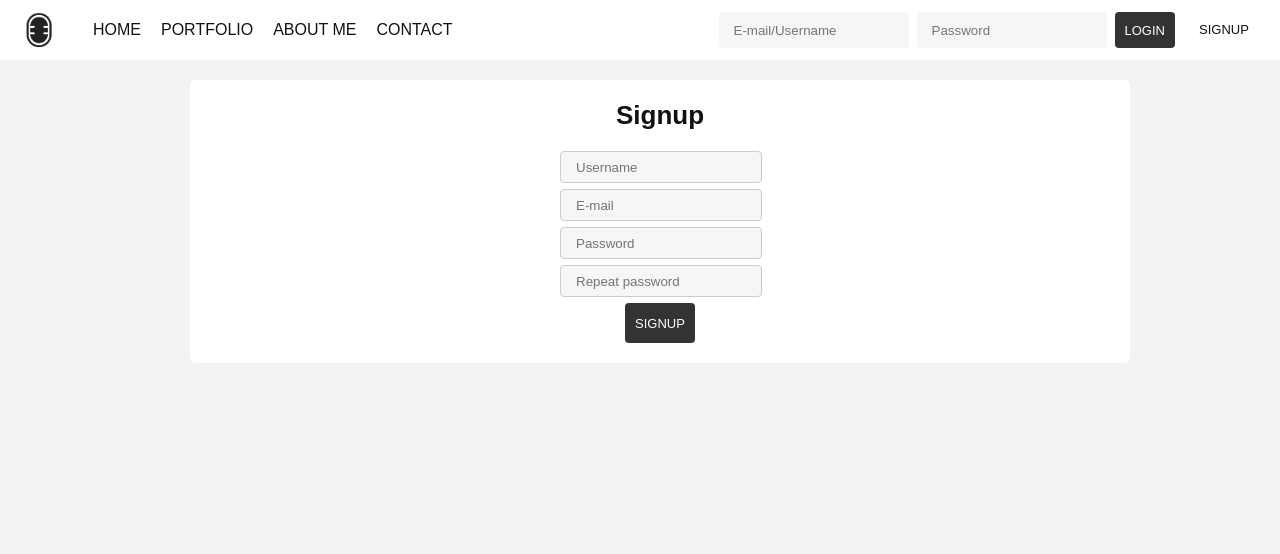
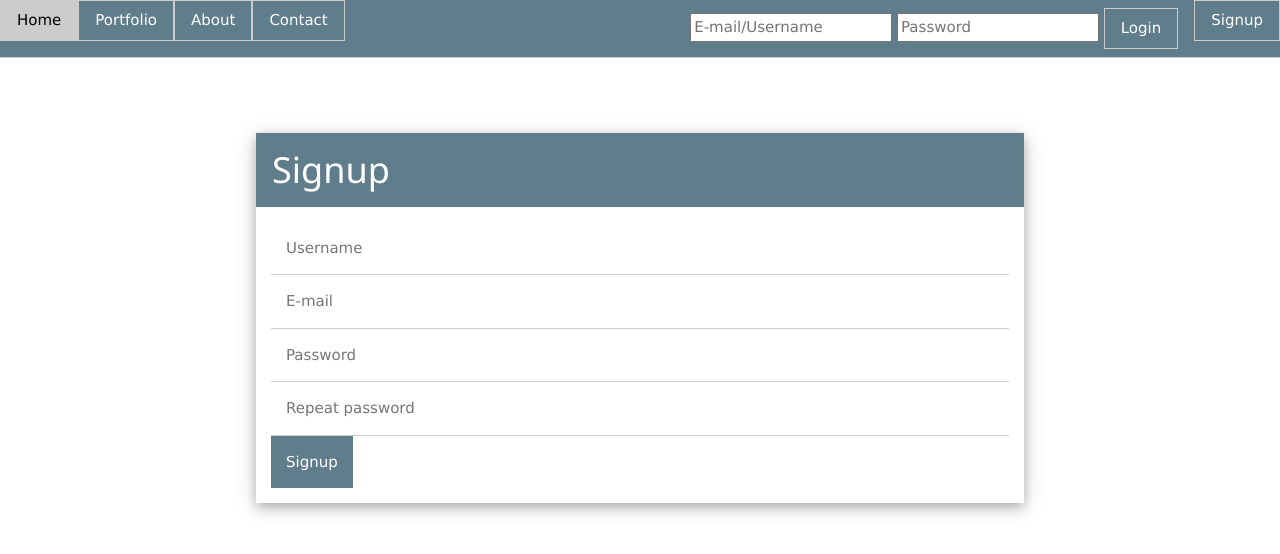
Before and after one commit to christopherbergstrom/loginSystem, a PHP site: page /signup.php in a window 1280 px wide. Shown: the top 554 px of the page. Run offline with PHP 8.4, Linux system fonts and the light colour scheme.

Commit message:
all my stuff is in and all comments made

```diff
--- a/header.php
+++ b/header.php
@@ -2,33 +2,30 @@
   // First we start a session which allow for us to store information as SESSION variables.
   session_start();
   // "require" creates an error message and stops the script. "include" creates an error and continues the script.
+  // this creates the file to create the connection to the database
   require "includes/dbh.inc.php";
 ?>
 <!DOCTYPE html>
 <html>
   <head>
     <meta charset="utf-8">
-    <meta name="description" content="This is an example of a meta description. This will often show up in search results.">
+    <meta name="description" content="Simple login system using mysql and php.">
     <meta name=viewport content="width=device-width, initial-scale=1">
-    <title></title>
+    <title>Login System</title>
+    <!-- link to w3.css -->
+    <link rel="stylesheet" href="https://www.w3schools.com/w3css/4/w3.css">
+    <!-- link to my css -->
     <link rel="stylesheet" href="style.css">
   </head>
   <body>
 
     <!-- Here is the header where I decided to include the login form for this tutorial. -->
     <header>
-      <nav class="nav-header-main">
-        <a class="header-logo" href="index.php">
-          <img src="img/logo.png" alt="mmtuts logo">
-        </a>
-        <ul>
-          <li><a href="index.php">Home</a></li>
-          <li><a href="#">Portfolio</a></li>
-          <li><a href="#">About me</a></li>
-          <li><a href="#">Contact</a></li>
-        </ul>
-      </nav>
-      <div class="header-login">
+      <nav class="w3-bar w3-border-bottom w3-blue-grey">
+        <a class="w3-bar-item w3-border w3-button" href="index.php">Home</a>
+        <a class="w3-bar-item w3-border w3-button" href="#">Portfolio</a>
+        <a class="w3-bar-item w3-border w3-button" href="#">About</a>
+        <a class="w3-bar-item w3-border w3-button" href="#">Contact</a>
         <!--
         Here is the HTML login form.
         Notice that the "method" is set to "post" because the data we send is sensitive data.
@@ -38,18 +35,21 @@
         -->
         <?php
         if (!isset($_SESSION['id'])) {
-          echo '<form action="includes/login.inc.php" method="post">
-            <input type="text" name="mailuid" placeholder="E-mail/Username">
-            <input type="password" name="pwd" placeholder="Password">
-            <button type="submit" name="login-submit">Login</button>
+          echo '
+          <a class="w3-bar-item w3-border w3-button w3-right" href="signup.php" class="header-signup">Signup</a>
+          <form class="w3-bar-item w3-right" action="includes/login.inc.php" method="post">
+          <input type="text" name="username" placeholder="E-mail/Username">
+          <input type="password" name="password" placeholder="Password">
+          <button class="w3-button w3-border" type="submit" name="login-submit">Login</button>
           </form>
-          <a href="signup.php" class="header-signup">Signup</a>';
+          ';
         }
         else if (isset($_SESSION['id'])) {
-          echo '<form action="includes/logout.inc.php" method="post">
-            <button type="submit" name="login-submit">Logout</button>
+          echo '<form class="w3-bar-item w3-right" action="includes/logout.inc.php" method="post">
+            <button class="w3-button w3-border" type="submit" name="login-submit">Logout</button>
           </form>';
         }
         ?>
-      </div>
+      <!-- </div> -->
+      </nav>
     </header>
--- a/includes/dbh.inc.php
+++ b/includes/dbh.inc.php
@@ -1,4 +1,5 @@
 <?php
+// login credentials with my localhost username and password
 $dBServername = "localhost";
 $dBUsername = "root";
 $dBPassword = "root";
--- a/index.php
+++ b/index.php
@@ -5,7 +5,7 @@
 
     <main>
       <div class="wrapper-main">
-        <section class="section-default">
+        <section class="w3-panel w3-blue-grey w3-card-4 w3-center">
           <!--
           We can choose whether or not to show ANY content on our pages depending on if we are logged in or not. I talk more about SESSION variables in the login.inc.php file!
           -->
--- a/signup.php
+++ b/signup.php
@@ -5,21 +5,23 @@
 
     <main>
       <div class="wrapper-main">
-        <section class="section-default">
-          <h1>Signup</h1>
+        <section class="w3-card-4 signup-section">
+          <div class="w3-container w3-blue-grey">
+            <h1>Signup</h1>
+          </div>
           <?php
           // Here we create an error message if the user made an error trying to sign up.
           if (isset($_GET["error"])) {
             if ($_GET["error"] == "emptyfields") {
               echo '<p class="signuperror">Fill in all fields!</p>';
             }
-            else if ($_GET["error"] == "invaliduidmail") {
+            else if ($_GET["error"] == "invalidusernameemail") {
               echo '<p class="signuperror">Invalid username and e-mail!</p>';
             }
-            else if ($_GET["error"] == "invaliduid") {
+            else if ($_GET["error"] == "invalidusername") {
               echo '<p class="signuperror">Invalid username!</p>';
             }
-            else if ($_GET["error"] == "invalidmail") {
+            else if ($_GET["error"] == "invalidemail") {
               echo '<p class="signuperror">Invalid e-mail!</p>';
             }
             else if ($_GET["error"] == "passwordcheck") {
@@ -41,32 +43,32 @@
             // Here we check if the user already tried submitting data.
 
             // We check username.
-            if (!empty($_GET["uid"])) {
-              echo '<input type="text" name="uid" placeholder="Username" value="'.$_GET["uid"].'">';
+            if (!empty($_GET["username"])) {
+              echo '<input class="w3-input" type="text" name="username" placeholder="Username" value="'.$_GET["username"].'">';
             }
             else {
-              echo '<input type="text" name="uid" placeholder="Username">';
+              echo '<input class="w3-input" type="text" name="username" placeholder="Username">';
             }
 
-            // We check e-mail.
-            if (!empty($_GET["mail"])) {
-              echo '<input type="text" name="mail" placeholder="E-mail" value="'.$_GET["mail"].'">';
+            // We check e-email.
+            if (!empty($_GET["email"])) {
+              echo '<input class="w3-input" type="text" name="email" placeholder="E-mail" value="'.$_GET["email"].'">';
             }
             else {
-              echo '<input type="text" name="mail" placeholder="E-mail">';
+              echo '<input class="w3-input" type="text" name="email" placeholder="E-mail">';
             }
             ?>
-            <input type="password" name="pwd" placeholder="Password">
-            <input type="password" name="pwd-repeat" placeholder="Repeat password">
-            <button type="submit" name="signup-submit">Signup</button>
+            <input class="w3-input" type="password" name="password" placeholder="Password">
+            <input class="w3-input" type="password" name="password-repeat" placeholder="Repeat password">
+            <button class="w3-btn w3-blue-grey" type="submit" name="signup-submit">Signup</button>
           </form>
           <!--
           NOTES FOR ME BEFORE DOING PHP!
           <form class="form-signup" action="includes/signup.inc.php" method="post">
-            <input type="text" name="uid" placeholder="Username">
-            <input type="text" name="mail" placeholder="E-mail">
-            <input type="password" name="pwd" placeholder="Password">
-            <input type="password" name="pwd-repeat" placeholder="Repeat password">
+            <input type="text" name="username" placeholder="Username">
+            <input type="text" name="email" placeholder="E-mail">
+            <input type="password" name="password" placeholder="Password">
+            <input type="password" name="password-repeat" placeholder="Repeat password">
             <button type="submit" name="signup-submit">Signup</button>
           </form>
           -->
--- a/style.css
+++ b/style.css
@@ -1,192 +1,24 @@
-* {
-  margin: 0;
-  padding: 0;
-  text-decoration: none;
+.signup-section {
+	width: 60vw;
+	margin: 5rem auto;
 }
-
-button {
-  cursor: pointer;
+.signup-section form {
+	padding: 1rem;
 }
-
-body {
-  background-color: #F3F3F3;
+.signup-section form * {
+	padding: 1rem;
+	/* margin: 1rem; */
 }
-
-.wrapper-main {
-  width: 900px;
-  margin: 0 auto;
-}
-
-header {
-  width: calc(100% - 30px);
-  height: 60px;
-  padding: 0 15px;
-  background-color: #FFF;
-  display: flex;
-  flex-direction: row;
-  justify-content: space-between;
-  align-items: center;
-}
-
-.nav-header-main {
-  height: 80%;
-  display: flex;
-  flex-direction: row;
-}
-
-.header-logo {
-  width: 48px;
-  padding-right: 20px;
-}
-
-.nav-header-main img {
-  height: 100%;
-}
-
-.nav-header-main ul {
-  height: 100%;
-}
-
-.nav-header-main ul li {
-  list-style: none;
-  float: left;
-  height: 100%;
-}
-
-.nav-header-main ul li a {
-  display: block;
-  height: 100%;
-  padding: 0 10px;
-  border-radius: 6px;
-  line-height: 48px;
-  font-family: arial;
-  font-size: 16px;
-  color: #111;
-  text-transform: uppercase;
-}
-
-.header-login {
-  height: 60%;
-  display: flex;
-  flex-direction: row;
-}
-
-.header-login form {
-  height: 100%;
-}
-
-.header-login form input {
-  height: 100%;
-  width: 160px;
-  padding: 0 15px;
-  border: none;
-  border-radius: 4px;
-  background-color: #F6F6F6;
-  float: left;
-  margin-left: 8px;
-  font-family: arial;
-}
-
-.header-login form button {
-  height: 100%;
-  padding: 0 10px;
-  border: none;
-  border-radius: 4px;
-  background-color: #333;
-  margin-left: 8px;
-  font-family: arial;
-  font-size: 13px;
-  color: #FFF;
-  text-transform: uppercase;
-  text-align: center;
-}
-
-.header-signup {
-  height: 100%;
-  width: 70px;
-  padding: 0 6px;
-  border: none;
-  border-radius: 4px;
-  margin-left: 8px;
-  font-family: arial;
-  font-size: 13px;
-  line-height: 36px;
-  color: #111;
-  text-transform: uppercase;
-  text-align: center;
-}
-
-main {
-  padding-top: 20px;
-}
-
-.section-default {
-  width: 100%;
-  padding: 20px;
-  border-radius: 6px;
-  background-color: #FFF;
-}
-
-.login-status {
-  text-align: center;
-  font-size: 26px;
-  font-family: arial;
-  color: #111;
-}
-
-h1 {
-  text-align: center;
-  font-size: 26px;
-  font-family: arial;
-  color: #111;
-}
-
-/* signup.php */
-
-.form-signup {
-  margin: 0 auto;
-  padding-top: 20px;
-  width: 200px;
-}
-
-.form-signup input {
-  width: calc(100% - 30px);
-  height: 30px;
-  padding: 0 15px;
-  margin-bottom: 6px;
-  border: 1px solid #CCC;
-  border-radius: 4px;
-  background-color: #F6F6F6;
-  float: left;
-  font-family: arial;
-}
-
-.form-signup button {
-  display: block;
-  height: 40px;
-  padding: 0 10px;
-  margin: 0 auto;
-  border: none;
-  border-radius: 4px;
-  background-color: #333;
-  font-family: arial;
-  font-size: 13px;
-  color: #FFF;
-  text-transform: uppercase;
-  text-align: center;
+@media screen and (max-width: 640px) {
+	.signup-section {
+		width: 90vw;
+	}
 }
 .signuperror {
-  padding-top: 14px;
-  font-family: arial;
-  font-size: 16px;
-  color: red;
-  text-align: center;
+	text-align: center;
+	color: red;
 }
-
 .signupsuccess {
-  padding-top: 14px;
-  font-family: arial;
-  font-size: 16px;
-  color: green;
-  text-align: center;
+	text-align: center;
+	color: green;
 }
```
Also changed, not shown: includes/login.inc.php (+12 -8 lines), includes/signup.inc.php (+15 -12 lines).
